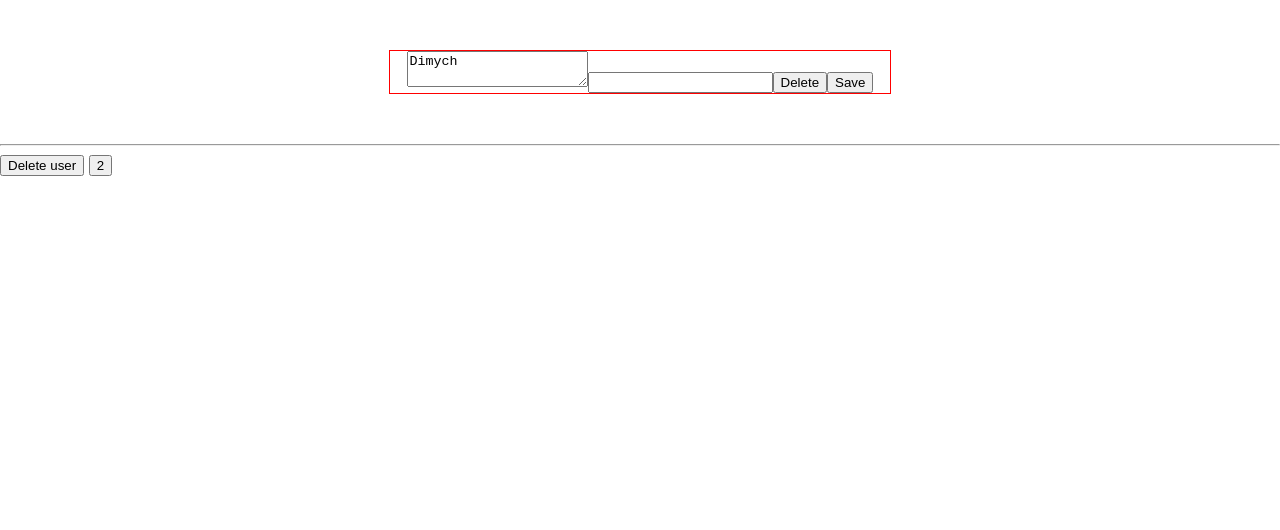
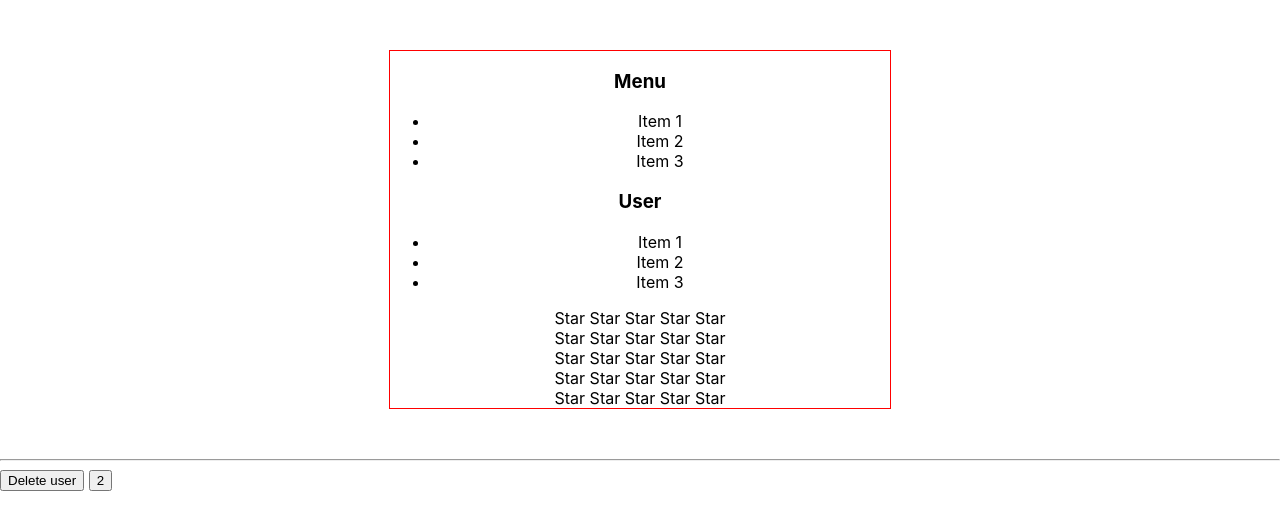
Before and after one commit to SergFediaev/bank-app, a React (Create React App) app: page / in a window 1280 px wide. Shown: the top 530 px of the page. Built offline with nearby package versions, Linux system fonts and the light colour scheme.

Commit message:
Рефакторинг домашки с неконтролируемыми компонентами.

```diff
--- a/src/App.tsx
+++ b/src/App.tsx
@@ -1,6 +1,7 @@
 import React from 'react'
 import './App.css'
-import {User} from './lessons/native/06/06-callbacks'
+import {UncontrolledRating} from './lessons/samurai_way/UncontrolledRating/UncontrolledRating'
+import {UncontrolledAccordion} from './lessons/samurai_way/UncontrolledAccordion/UncontrolledAccordion'
 
 function App() {
     console.log('App rendering')
@@ -23,14 +24,14 @@ function App() {
         {/*<OnOff enabled={false}/>*/}
         {/*<InputClasswork/>*/}
         {/*<OnOff/>*/}
-        {/*<UncontrolledAccordion title="Menu"/>*/}
-        {/*<UncontrolledAccordion title="User"/>*/}
-        {/*<UncontrolledRating/>*/}
-        {/*<UncontrolledRating/>*/}
-        {/*<UncontrolledRating/>*/}
-        {/*<UncontrolledRating/>*/}
-        {/*<UncontrolledRating/>*/}
-        <User/>
+        <UncontrolledAccordion title="Menu"/>
+        <UncontrolledAccordion title="User"/>
+        <UncontrolledRating/>
+        <UncontrolledRating/>
+        <UncontrolledRating/>
+        <UncontrolledRating/>
+        <UncontrolledRating/>
+        {/*<User/>*/}
     </div>
 }
 
--- a/src/lessons/samurai_way/UncontrolledRating/UncontrolledRating.tsx
+++ b/src/lessons/samurai_way/UncontrolledRating/UncontrolledRating.tsx
@@ -9,13 +9,15 @@ type StarPropsType = {
 
 export const UncontrolledRating = () => {
     const [value, setValue] = useState<ValueType>(0)
+    const [rated, setRated] = useState<boolean>(false)
 
-    const onClickHandler = (value: ValueType) => {
+    const onClickHandler = (value: ValueType, isRated?: boolean) => {
+        setRated(isRated ?? false)
         setValue(value)
     }
 
     return <div>
-        <Star onClickHandler={() => onClickHandler(1)} selected={value > 0}/>
+        <Star onClickHandler={() => onClickHandler(rated ? 0 : 1, !rated)} selected={value > 0}/>
         <Star onClickHandler={() => onClickHandler(2)} selected={value > 1}/>
         <Star onClickHandler={() => onClickHandler(3)} selected={value > 2}/>
         <Star onClickHandler={() => onClickHandler(4)} selected={value > 3}/>
@@ -27,5 +29,6 @@ const Star = ({onClickHandler, selected}: StarPropsType) => <span
     onClick={onClickHandler}
     style={{
         fontWeight: selected ? '900' : 'normal',
+        color: selected ? 'red' : 'black',
         cursor: 'pointer'
     }}>Star {selected && '*'}</span>
```
